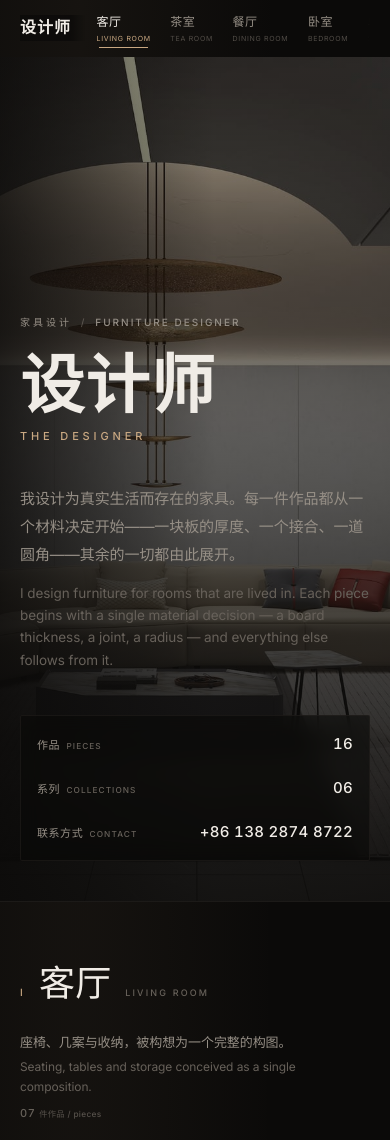
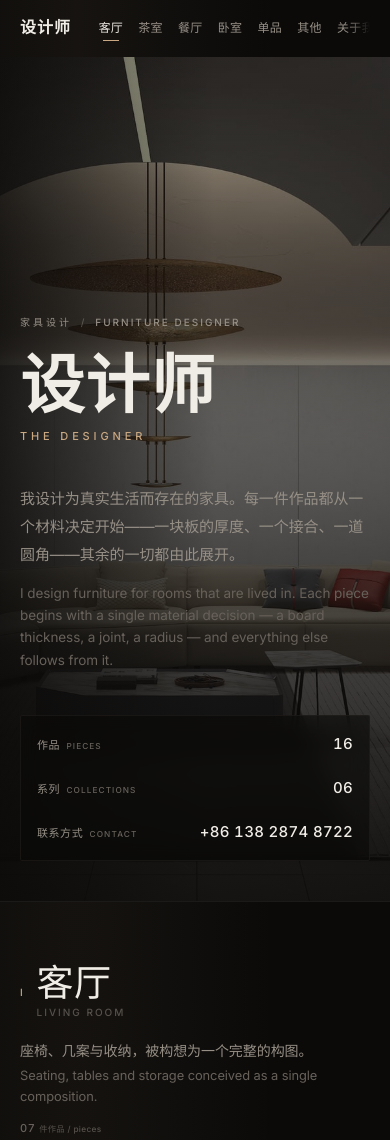
Before and after one commit to guleekangel/LPort1, an Astro site: page / in a window 390 px wide. Shown: the top 1140 px of the page. Built offline with nearby package versions, Linux system fonts and the light colour scheme; Astro itself is replaced by a stand-in of ours.

Commit message:
Fix mobile layout: prevent nav overflow, stack section headers, hide nav English labels on narrow screens

```diff
--- a/src/components/Nav.astro
+++ b/src/components/Nav.astro
@@ -104,11 +104,13 @@ const { name, nameEn } = Astro.props;
     align-items: center;
     gap: 0.125rem;
     margin-inline-start: auto;
+    max-width: calc(100% - var(--brand-w, 4.5rem));
     overflow-x: auto;
+    overscroll-behavior-x: contain;
     scrollbar-width: none;
     -ms-overflow-style: none;
-    mask-image: linear-gradient(to right, black 92%, transparent 100%);
-    -webkit-mask-image: linear-gradient(to right, black 92%, transparent 100%);
+    mask-image: linear-gradient(to right, transparent, black 4%, black 92%, transparent 100%);
+    -webkit-mask-image: linear-gradient(to right, transparent, black 4%, black 92%, transparent 100%);
   }
 
   .nav__links::-webkit-scrollbar {
@@ -242,33 +244,44 @@ const { name, nameEn } = Astro.props;
     .nav__inner {
       gap: 0;
       height: 3.5rem;
+      overflow: hidden;
     }
     .nav__brand {
-      padding-inline-end: 0.9rem;
-      margin-inline-end: 0.15rem;
-      background: linear-gradient(
-        to right,
-        color-mix(in srgb, var(--bg) 80%, transparent) 78%,
-        transparent
-      );
+      flex-shrink: 0;
+      padding-inline-end: 0.75rem;
+      margin-inline-end: 0;
     }
     .nav__brand-en {
       display: none;
     }
     .nav__link {
-      padding: 0.4rem 0.55rem;
+      padding: 0.35rem 0.5rem;
+    }
+    .nav__link-label {
+      font-size: 0.8125rem;
+      font-weight: 500;
+    }
+    .nav__link-en {
+      display: none;
+    }
+    .nav__link--about {
+      margin-inline-start: 0;
+      padding-inline-start: 0.5rem;
+    }
+    .nav__link--about::before {
+      display: none;
+    }
+    .nav__contact {
+      display: none;
+    }
+  }
+
+  @media (max-width: 420px) {
+    .nav__link {
+      padding: 0.35rem 0.4rem;
     }
     .nav__link-label {
       font-size: 0.75rem;
-    }
-    /* Keep both languages on mobile — the English line is what makes it
-       read as bilingual rather than just translated. */
-    .nav__link-en {
-      font-size: 0.4375rem;
-      letter-spacing: 0.1em;
-    }
-    .nav__contact {
-      display: none;
     }
   }
 </style>
--- a/src/components/Section.astro
+++ b/src/components/Section.astro
@@ -189,19 +189,51 @@ const featuredIndex = items.findIndex((i) => i.data.featured);
     }
   }
 
+  @media (max-width: 780px) {
+    .section__head {
+      flex-direction: column;
+      align-items: flex-start;
+      gap: 1.25rem;
+    }
+    .section__headline {
+      flex-wrap: wrap;
+      gap: 0.5rem 0.75rem;
+    }
+    .section__titles {
+      flex-direction: column;
+      align-items: flex-start;
+      gap: 0.25rem;
+    }
+    .section__title {
+      font-size: clamp(2rem, 9.5vw, 3.25rem);
+      line-height: 0.92;
+    }
+    .section__title-en {
+      font-size: 0.625rem;
+      letter-spacing: 0.2em;
+      opacity: 0.8;
+    }
+    .section__headline .accent-rule {
+      display: none;
+    }
+    .section__aside {
+      flex-direction: column;
+      align-items: flex-start;
+      gap: 0.75rem;
+      max-width: 52ch;
+    }
+    .section__blurb {
+      font-size: 0.875rem;
+      line-height: 1.6;
+    }
+  }
+
   @media (max-width: 560px) {
     .grid {
       grid-template-columns: minmax(0, 1fr);
     }
     .grid--featured > :global(.piece--featured) {
       grid-column: span 1;
-    }
-    .section__headline .accent-rule {
-      display: none;
-    }
-    .section__aside {
-      flex-direction: column;
-      gap: 0.5rem;
     }
   }
 
```
